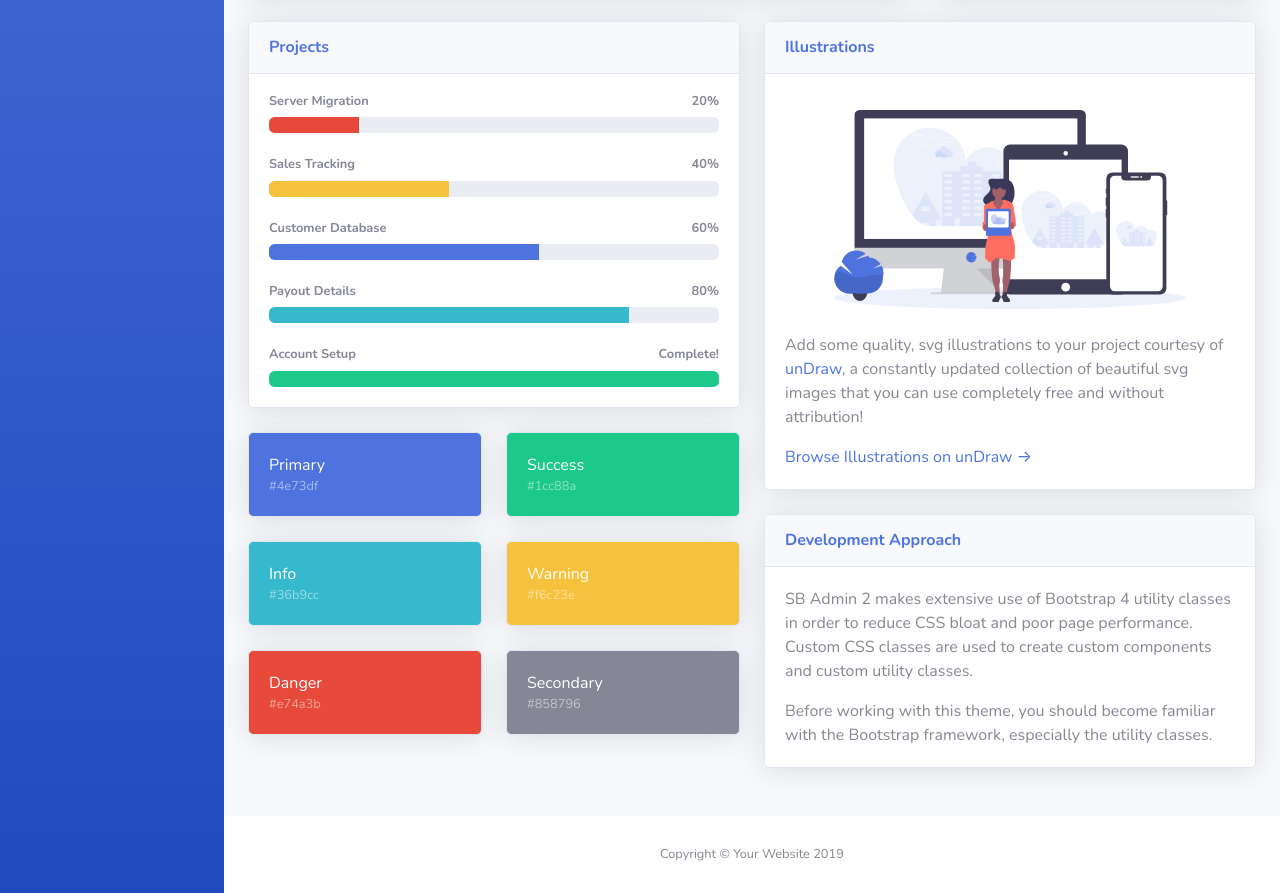
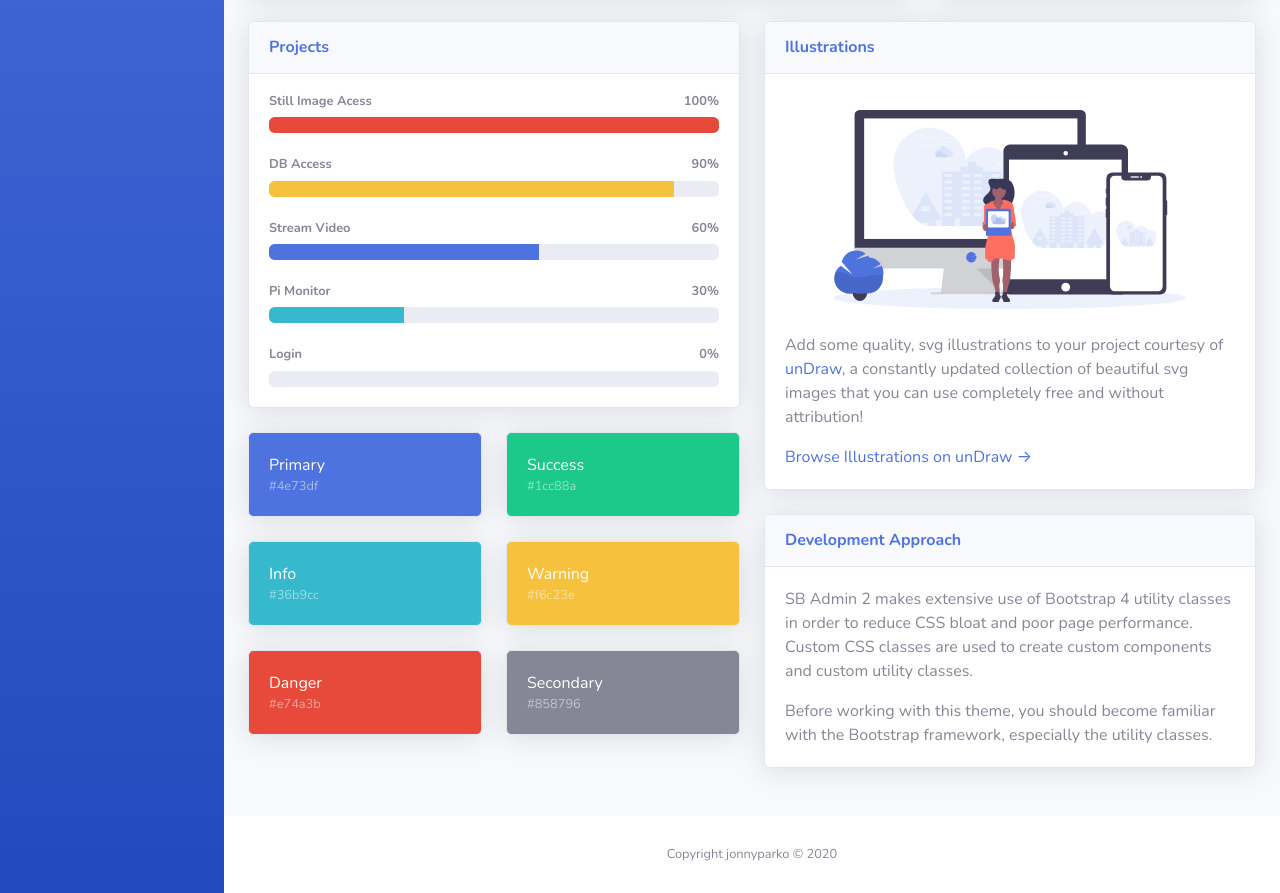
Before and after one commit to jonnyparko/indoor-garden, a website with bundled scripts: page frontend/startbootstrap-sb-admin-2-gh-pages/index.html in a window 1280 px wide. Shown: the part 696-1589 px from the top of the page. Built offline with nearby package versions, Linux system fonts and the light colour scheme; animation ran at ten frames a second; files whose address does not match are found by name.

Commit message:
updated projects for what needs to be done

```diff
--- a/frontend/startbootstrap-sb-admin-2-gh-pages/index.html
+++ b/frontend/startbootstrap-sb-admin-2-gh-pages/index.html
@@ -528,25 +528,25 @@
                   <h6 class="m-0 font-weight-bold text-primary">Projects</h6>
                 </div>
                 <div class="card-body">
-                  <h4 class="small font-weight-bold">Server Migration <span class="float-right">20%</span></h4>
+                  <h4 class="small font-weight-bold">Still Image Acess <span class="float-right">100%</span></h4>
                   <div class="progress mb-4">
-                    <div class="progress-bar bg-danger" role="progressbar" style="width: 20%" aria-valuenow="20" aria-valuemin="0" aria-valuemax="100"></div>
+                    <div class="progress-bar bg-danger" role="progressbar" style="width: 100%" aria-valuenow="100" aria-valuemin="0" aria-valuemax="100"></div>
                   </div>
-                  <h4 class="small font-weight-bold">Sales Tracking <span class="float-right">40%</span></h4>
+                  <h4 class="small font-weight-bold">DB Access <span class="float-right">90%</span></h4>
                   <div class="progress mb-4">
-                    <div class="progress-bar bg-warning" role="progressbar" style="width: 40%" aria-valuenow="40" aria-valuemin="0" aria-valuemax="100"></div>
+                    <div class="progress-bar bg-warning" role="progressbar" style="width: 90%" aria-valuenow="90" aria-valuemin="0" aria-valuemax="100"></div>
                   </div>
-                  <h4 class="small font-weight-bold">Customer Database <span class="float-right">60%</span></h4>
+                  <h4 class="small font-weight-bold">Stream Video <span class="float-right">60%</span></h4>
                   <div class="progress mb-4">
                     <div class="progress-bar" role="progressbar" style="width: 60%" aria-valuenow="60" aria-valuemin="0" aria-valuemax="100"></div>
                   </div>
-                  <h4 class="small font-weight-bold">Payout Details <span class="float-right">80%</span></h4>
+                  <h4 class="small font-weight-bold">Pi Monitor <span class="float-right">30%</span></h4>
                   <div class="progress mb-4">
-                    <div class="progress-bar bg-info" role="progressbar" style="width: 80%" aria-valuenow="80" aria-valuemin="0" aria-valuemax="100"></div>
+                    <div class="progress-bar bg-info" role="progressbar" style="width: 30%" aria-valuenow="30" aria-valuemin="0" aria-valuemax="100"></div>
                   </div>
-                  <h4 class="small font-weight-bold">Account Setup <span class="float-right">Complete!</span></h4>
+                  <h4 class="small font-weight-bold">Login <span class="float-right">0%</span></h4>
                   <div class="progress">
-                    <div class="progress-bar bg-success" role="progressbar" style="width: 100%" aria-valuenow="100" aria-valuemin="0" aria-valuemax="100"></div>
+                    <div class="progress-bar bg-success" role="progressbar" style="width: 0%" aria-valuenow="0" aria-valuemin="0" aria-valuemax="100"></div>
                   </div>
                 </div>
               </div>
@@ -645,7 +645,7 @@
       <footer class="sticky-footer bg-white">
         <div class="container my-auto">
           <div class="copyright text-center my-auto">
-            <span>Copyright &copy; Your Website 2019</span>
+            <span>Copyright jonnyparko &copy; 2020</span>
           </div>
         </div>
       </footer>
```
